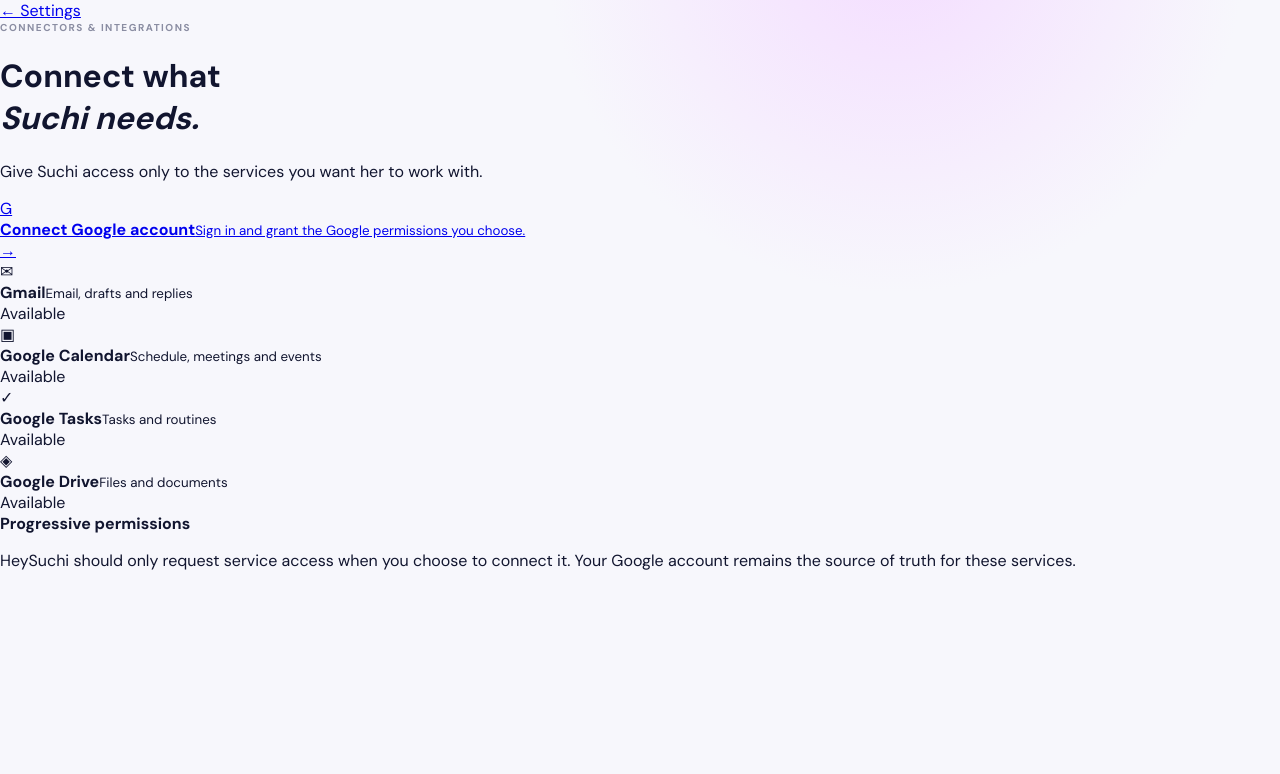
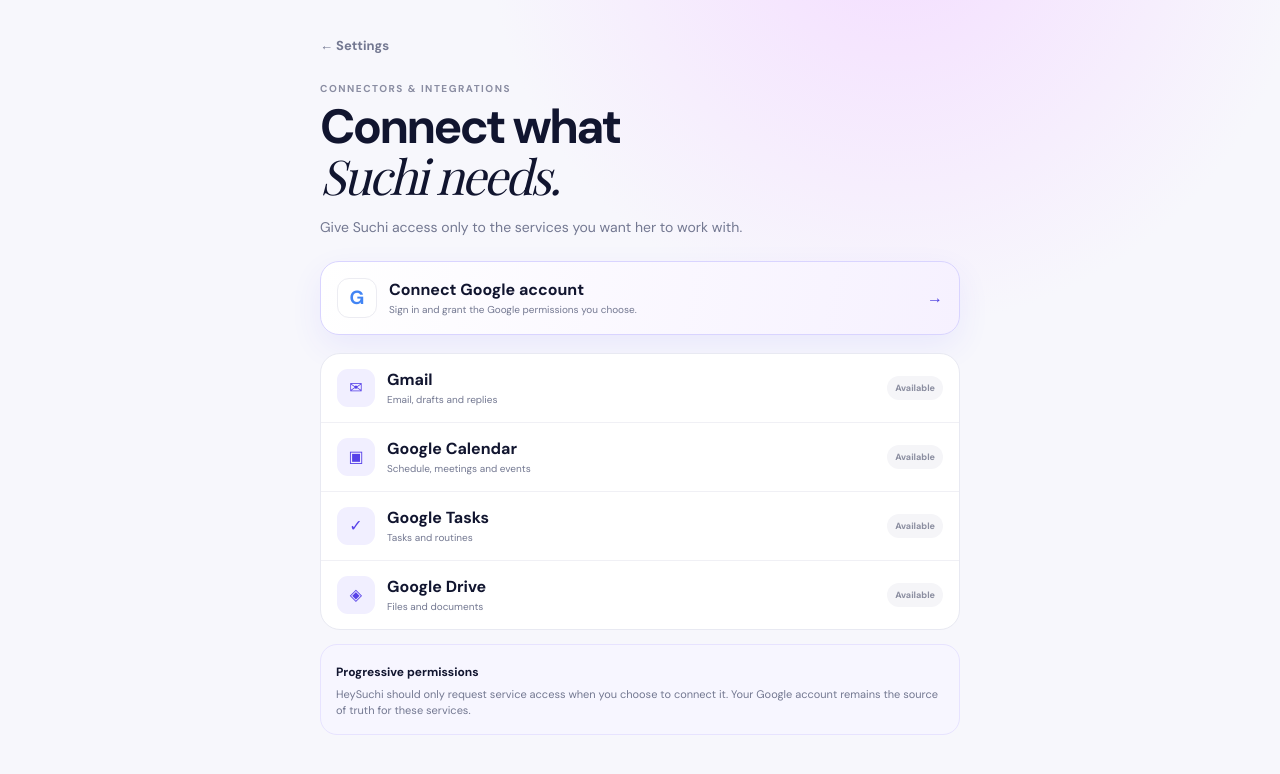
Before and after one commit to dhruvabalde-prog/heysuchi, a Next.js app: page /settings/connectors in a window 1280 px wide. Shown: the top 774 px of the page. Built offline with nearby package versions, Linux system fonts and the light colour scheme.

Commit message:
fix: wire connector page styles

```diff
--- a/app/settings/connectors/page.tsx
+++ b/app/settings/connectors/page.tsx
@@ -1,4 +1,6 @@
 "use client";
+
+import styles from "./page.module.css";
 
 const services=[
  {name:"Gmail",desc:"Email, drafts and replies",icon:"✉"},
@@ -8,13 +10,13 @@
 ];
 
 export default function Connectors(){
- return <main className="connectorPage">
-   <a className="connectorBack" href="/settings">← Settings</a>
+ return <main className={styles.connectorPage}>
+   <a className={styles.connectorBack} href="/settings">← Settings</a>
    <p className="eyebrow">CONNECTORS & INTEGRATIONS</p>
    <h1>Connect what<br/><em>Suchi needs.</em></h1>
-   <p className="connectorLead">Give Suchi access only to the services you want her to work with.</p>
-   <a className="googleConnect" href="/api/auth/google"><span>G</span><div><strong>Connect Google account</strong><small>Sign in and grant the Google permissions you choose.</small></div><b>→</b></a>
-   <section className="connectorList">{services.map(s=><article key={s.name}><span className="connectorIcon">{s.icon}</span><div><strong>{s.name}</strong><small>{s.desc}</small></div><span className="connectorState">Available</span></article>)}</section>
-   <section className="connectorNote"><strong>Progressive permissions</strong><p>HeySuchi should only request service access when you choose to connect it. Your Google account remains the source of truth for these services.</p></section>
+   <p className={styles.connectorLead}>Give Suchi access only to the services you want her to work with.</p>
+   <a className={styles.googleConnect} href="/api/auth/google"><span>G</span><div><strong>Connect Google account</strong><small>Sign in and grant the Google permissions you choose.</small></div><b>→</b></a>
+   <section className={styles.connectorList}>{services.map(s=><article key={s.name}><span className={styles.connectorIcon}>{s.icon}</span><div><strong>{s.name}</strong><small>{s.desc}</small></div><span className={styles.connectorState}>Available</span></article>)}</section>
+   <section className={styles.connectorNote}><strong>Progressive permissions</strong><p>HeySuchi should only request service access when you choose to connect it. Your Google account remains the source of truth for these services.</p></section>
  </main>
 }
```
